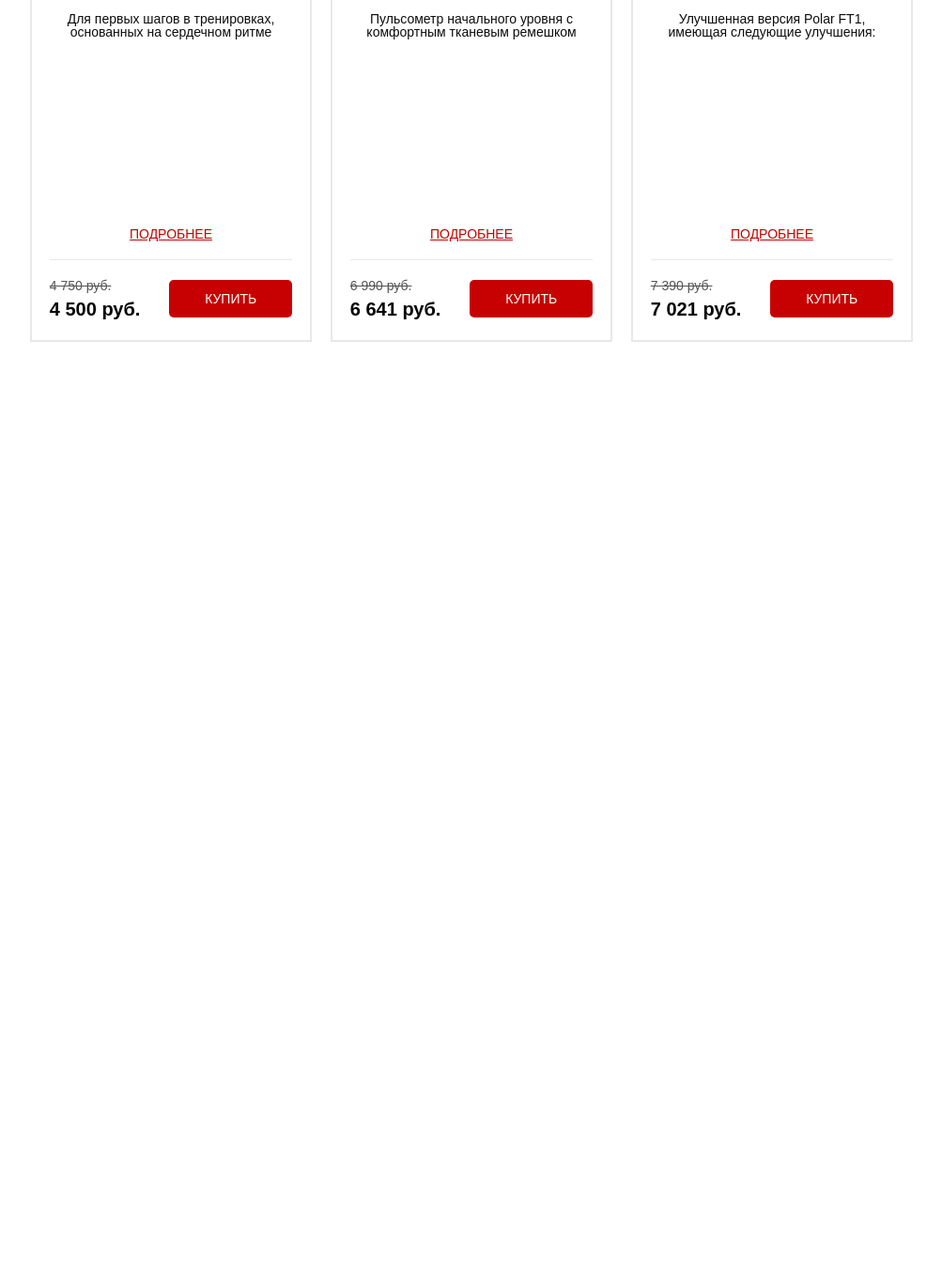
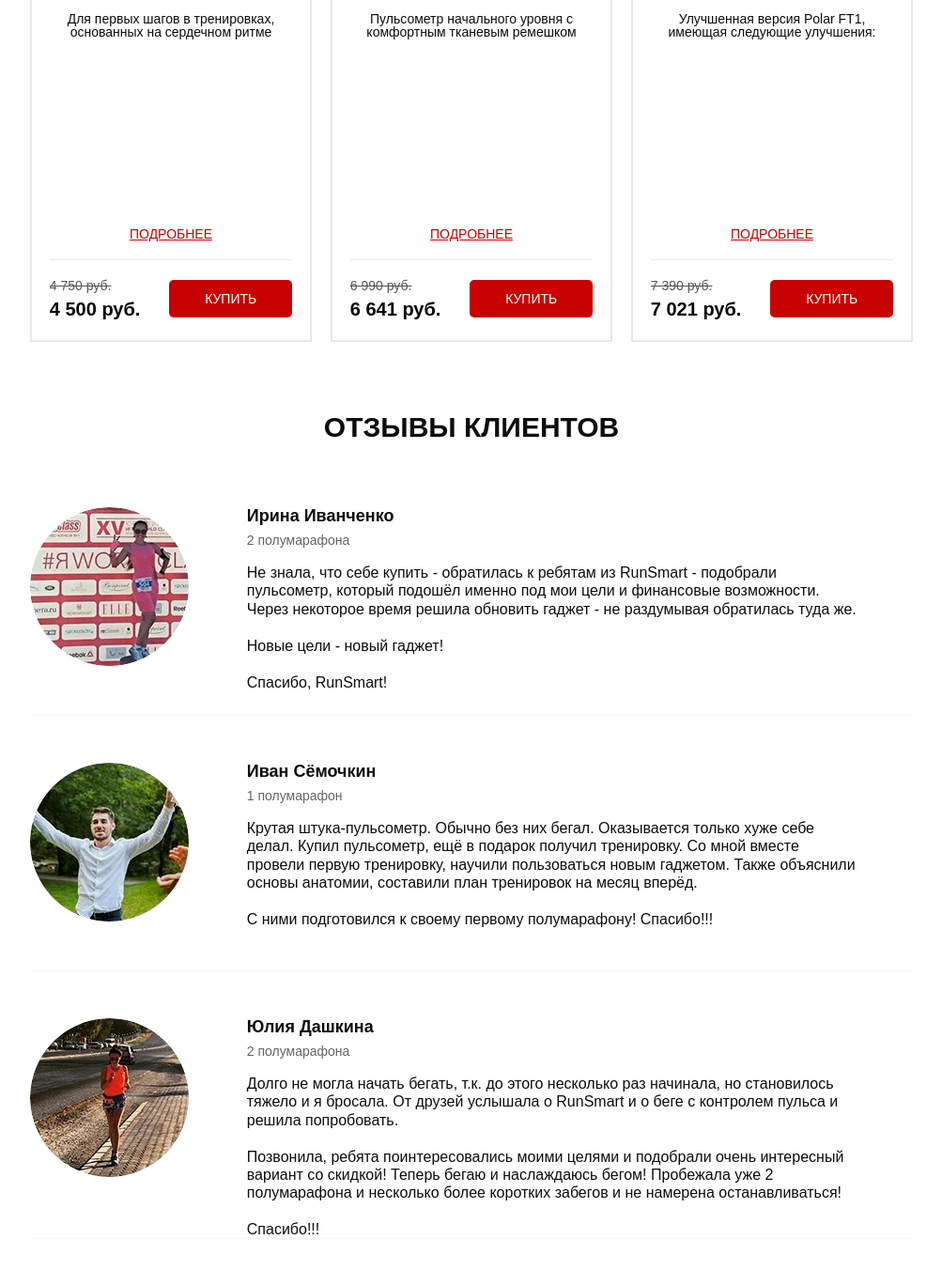
Before and after one commit to VadimBond/pulse-rate, a website: page src/index.html in a window 1280 px wide. Shown: the part 2852-4204 px from the top of the page at 94% size, without its empty margins (138-1141 px from the left). Before the commit the page ends 3236 px from the top, so only its background shows below. Drawn offline with nearby package versions, Linux system fonts and the light colour scheme; files that its build step writes are made by us from their sources; a web font is replaced by a local one.

Commit message:
section reviews

```diff
--- /dev/null
+++ b/src/_reviews.html
@@ -0,0 +1,46 @@
+<section class="reviews">
+  <div class="container">
+    <h2 class="reviews-title">отзывы клиентов</h2>
+    <div class="reviews-blocks">
+
+      <div class="reviews-blocks__item">
+        <img src="img/reviews/reviews_1.jpg" alt="picture" class="reviews-blocks__img">
+        <div class="reviews-blocks__content">
+          <div class="reviews-blocks__name">Ирина Иванченко</div>
+          <div class="reviews-blocks__progress">2 полумарафона</div>
+          <div class="reviews-blocks__text">
+            <p class="reviews-blocks__paragraph">Не знала, что себе купить - обратилась к ребятам из RunSmart - подобрали пульсометр, который подошёл именно под мои цели и финансовые возможности. Через некоторое время решила обновить гаджет - не раздумывая обратилась туда же.</p>
+            <p class="reviews-blocks__paragraph">Новые цели - новый гаджет!</p>
+            <p class="reviews-blocks__paragraph">Спасибо, RunSmart!</p>
+          </div>
+        </div>
+      </div>
+
+      <div class="reviews-blocks__item">
+        <img src="img/reviews/reviews_2.jpg" alt="picture" class="reviews-blocks__img">
+        <div class="reviews-blocks__content">
+          <div class="reviews-blocks__name">Иван Сёмочкин</div>
+          <div class="reviews-blocks__progress">1 полумарафон</div>
+          <div class="reviews-blocks__text">
+            <p class="reviews-blocks__paragraph">Крутая штука-пульсометр. Обычно без них бегал. Оказывается только хуже себе делал. Купил пульсометр, ещё в подарок получил тренировку. Со мной вместе провели первую тренировку, научили пользоваться новым гаджетом. Также объяснили основы анатомии, составили план тренировок на месяц вперёд.</p>
+            <p class="reviews-blocks__paragraph">С ними подготовился к своему первому полумарафону! Спасибо!!!</p>
+          </div>
+        </div>
+      </div>
+
+      <div class="reviews-blocks__item">
+        <img src="img/reviews/reviews_3.jpg" alt="picture" class="reviews-blocks__img">
+        <div class="reviews-blocks__content">
+          <div class="reviews-blocks__name">Юлия Дашкина</div>
+          <div class="reviews-blocks__progress">2 полумарафона</div>
+          <div class="reviews-blocks__text">
+            <p class="reviews-blocks__paragraph">Долго не могла начать бегать, т.к. до этого несколько раз начинала, но становилось тяжело и я бросала. От друзей услышала о RunSmart и о беге с контролем пульса и решила попробовать.</p>
+            <p class="reviews-blocks__paragraph">Позвонила, ребята поинтересовались моими целями и подобрали очень интересный вариант со скидкой! Теперь бегаю и наслаждаюсь бегом! Пробежала уже 2 полумарафона и несколько более коротких забегов и не намерена останавливаться!</p>
+            <p class="reviews-blocks__paragraph">Спасибо!!!</p>
+          </div>
+        </div>
+      </div>
+
+    </div>
+  </div>
+</section>
--- a/src/index.html
+++ b/src/index.html
@@ -18,6 +18,7 @@
   @@include("_consultation.html")
   @@include("_carousel.html")
   @@include("_catalog.html")
+  @@include("_reviews.html")
 
   <script src="js/script.js"></script>
 </body>
--- /dev/null
+++ b/src/scss/blocks/_reviews.scss
@@ -0,0 +1,82 @@
+.reviews {
+  color: $color-black;
+  padding: 4.4% 0 3.8%;
+  &-title {
+    font-size: 30px;
+    font-weight: 700;
+    text-transform: uppercase;
+    text-align: center;
+    margin-bottom: 20px;
+  }
+  &-blocks {
+    &__item {
+      min-height: 272px;
+      padding: 5.3% 6.1% 0 0;
+      display: flex;
+      border-bottom: 1px solid #f6f6f6;
+    }
+    &__img {
+      width: 169px;
+      height: 169px;
+      border-radius: 50%;
+      object-fit: cover;
+    }
+    &__content {
+      margin-left: 7%;
+    }
+    &__name {
+      font-size: 18px;
+      font-weight: 700;
+      margin-bottom: 10px;
+    }
+    &__progress {
+      font-size: 14px;
+      font-weight: 300;
+      color: #646464;
+      margin-bottom: 18px;
+    }
+    &__text {
+      font-size: 16px;
+      line-height: 1.2;
+      font-weight: 300;
+    }
+    &__paragraph {
+      &:not(:last-child) {
+        margin-bottom: 20px;
+      }
+    }
+  }
+}
+
+@media (max-width: 991px) { // 720
+  .reviews {
+    &-blocks {
+      &__item {
+        padding: 5.3% 0 0 0;
+      }
+      &__content {
+        margin-left: 4.5%;
+      }
+    }
+  }
+}
+@media (max-width: 767px) { // 540
+  .reviews {
+    &-blocks {
+      &__item {
+        flex-direction: column;
+        align-items: center;
+      }
+      &__content {
+        margin-left: 0;
+        margin-top: 4%;
+      }
+      &__name {
+        text-align: center;
+      }
+      &__progress {
+        text-align: center;
+      }
+    }
+  }
+}
--- a/src/scss/style.scss
+++ b/src/scss/style.scss
@@ -14,3 +14,4 @@
 @import "blocks/consultation";
 @import "blocks/carousel";
 @import "blocks/catalog";
+@import "blocks/reviews";
```
